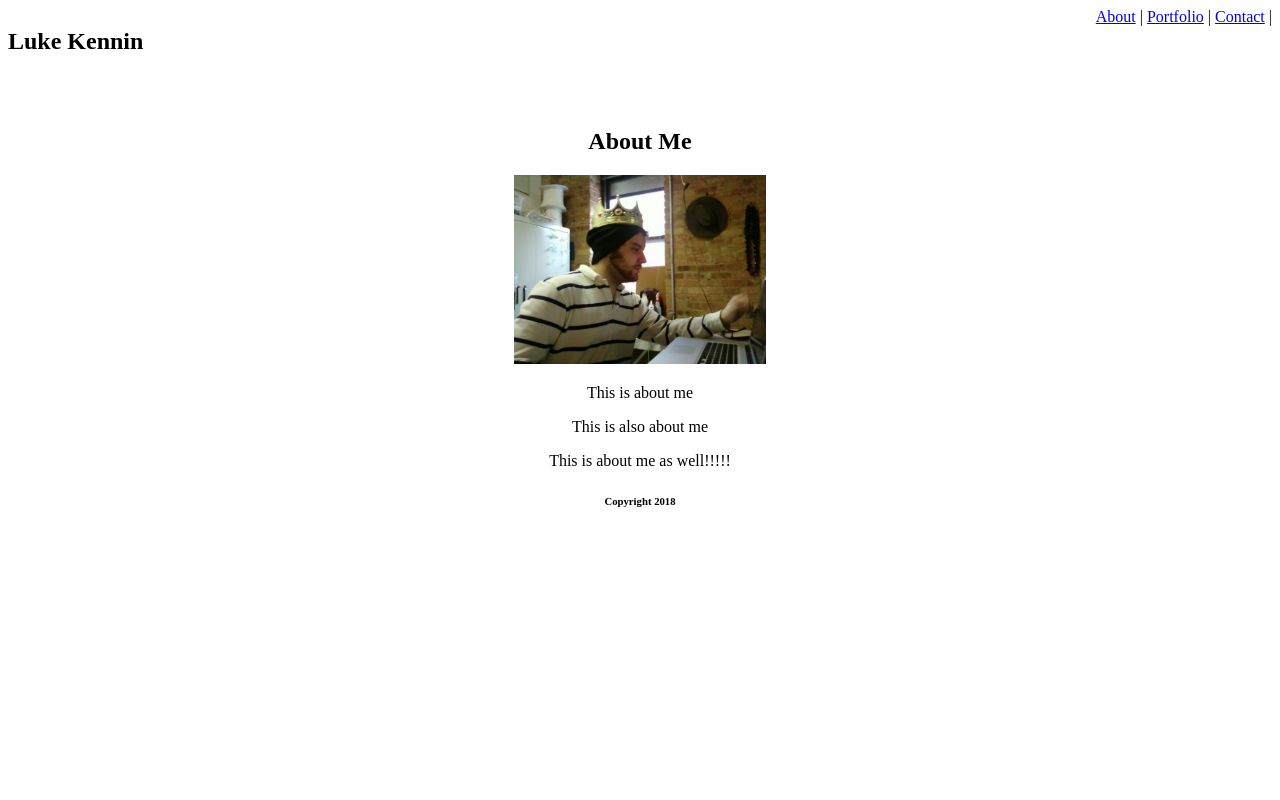
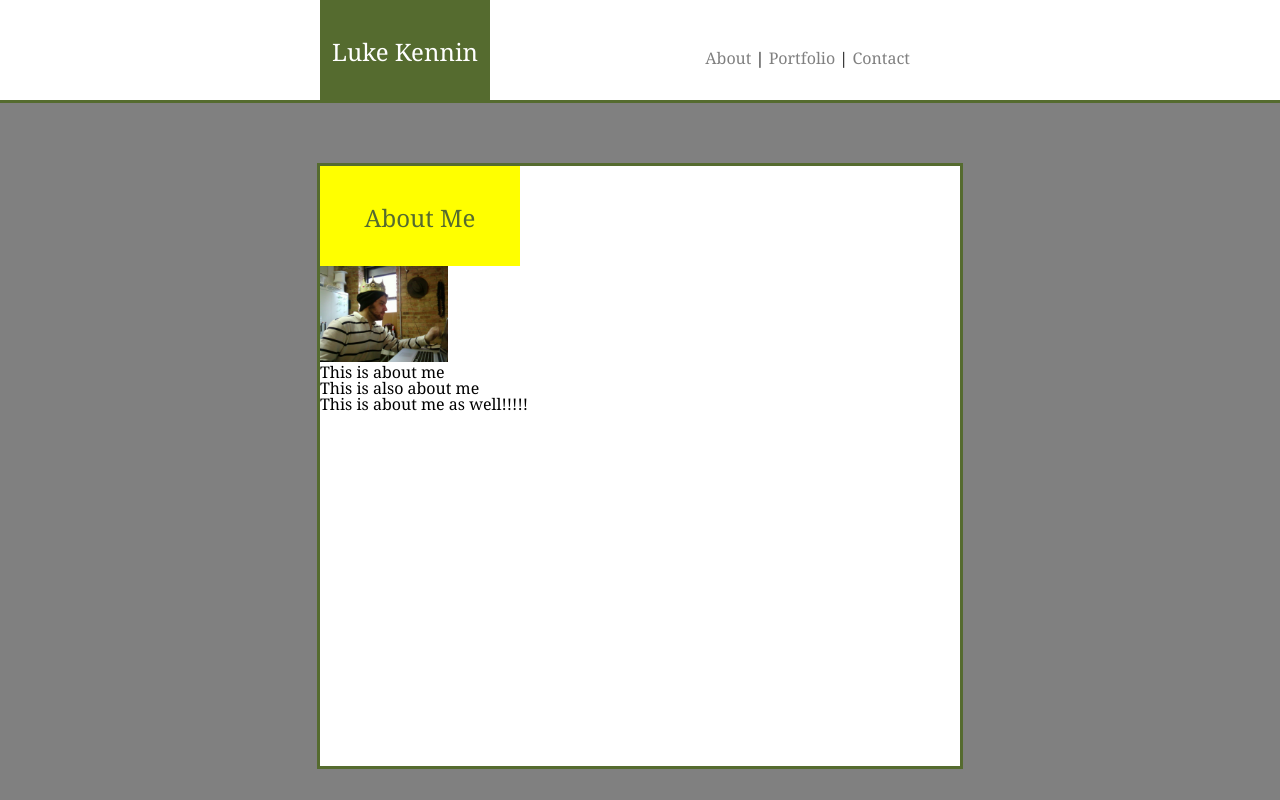
Before and after one commit to lukekennin/basic_portfolio, a plain HTML site: page index.html in a window 1280 px wide. Shown: the top 800 px of the page. Drawn offline with Linux system fonts and the light colour scheme.

Commit message:
website mockup

```diff
--- a/index.html
+++ b/index.html
@@ -5,7 +5,8 @@
     <meta http-equiv="X-UA-Compatible" content="IE=edge">
     <title>Page Title</title>
     <meta name="viewport" content="width=device-width, initial-scale=1">
-    <link rel="stylesheet" type="text/css" media="screen" href="style.css" />
+    <link rel="stylesheet" type="text/css" media="screen" href="reset.css"/>
+    <link rel="stylesheet" type="text/css" media="screen" href="style.css"/>
 </head>
 
 <body>
@@ -13,19 +14,20 @@
         <div id="top">
             <div id="bar">
                     <div id="name">
-                        <h2>Luke Kennin</h2>
+                        <h2 class="center">Luke Kennin</h2>
                     </div>
                     <div id="navbar">
-                        <a href="/index.html">About</a> |
-                        <a href="/portfolio.html">Portfolio</a> |
-                        <a href="/contact.html">Contact</a> |
+                        <a class="hover" href="/index.html">About</a> |
+                        <a class="hover" href="/portfolio.html">Portfolio</a> |
+                        <a class="hover" href="/contact.html">Contact</a>
                     </div>
             </div>
         </div>
+
         <div id="middle">
             <div id="aboutMe">
                 <div id="title">
-                    <h2>About Me</h2>
+                    <h2 class="center">About Me</h2>
                 </div>
                 <div id "content">
                     <div id=row1>
@@ -39,8 +41,9 @@
                 </div>
             </div>
         </div>
+
         <div id="bottom">
-            <div><h6>Copyright 2018</h6>
+            <h6 class="center">Copyright 2018</h6>
         </div>
     </div>
 </body>
--- /dev/null
+++ b/reset.css
@@ -0,0 +1,43 @@
+html, body, div, span, applet, object, iframe,
+h1, h2, h3, h4, h5, h6, p, blockquote, pre,
+a, abbr, acronym, address, big, cite, code,
+del, dfn, em, img, ins, kbd, q, s, samp,
+small, strike, strong, sub, sup, tt, var,
+b, u, i, center,
+dl, dt, dd, ol, ul, li,
+fieldset, form, label, legend,
+table, caption, tbody, tfoot, thead, tr, th, td,
+article, aside, canvas, details, embed,
+figure, figcaption, footer, header, hgroup,
+menu, nav, output, ruby, section, summary,
+time, mark, audio, video {
+	margin: 0;
+	padding: 0;
+	border: 0;
+	font-size: 100%;
+	font: inherit;
+	vertical-align: baseline;
+}
+/* HTML5 display-role reset for older browsers */
+article, aside, details, figcaption, figure,
+footer, header, hgroup, menu, nav, section {
+	display: block;
+}
+body {
+	line-height: 1;
+}
+ol, ul {
+	list-style: none;
+}
+blockquote, q {
+	quotes: none;
+}
+blockquote:before, blockquote:after,
+q:before, q:after {
+	content: '';
+	content: none;
+}
+table {
+	border-collapse: collapse;
+	border-spacing: 0;
+}
--- a/style.css
+++ b/style.css
@@ -1,29 +1,87 @@
 #bodypage {
-    margin:0px;
-    width:960;
-    text-align: center;
+    font-family: Georgia, 'Times New Roman', Times, serif;
+    margin: 0px;
+    padding: 0px;
 }
 
 #top {
     height:100px;
+    border-bottom: 3px solid darkolivegreen;
+    background-color: white;
+}
+
+.center {
+    padding: 40px 0;
+    text-align: center;
 }
 
 #bar {
+    height:100px;
+    width:960px;
+    margin: auto;
+    width: 50%;
+}
 
+#name {
+    height:100px;
+    width:170px;
+    font-size: 18pt;
+    margin: left;
+    background-color: darkolivegreen;
+    color: white;
+    text-align: center;
+    float: left;
+}
+
+a:link {
+    text-decoration: none!important;
+    color: gray;
+  }
+
+.hover:hover {
+    color:red;
 }
 
 #middle {
-    /* width:960px; */
-}
-
-#name {
-    display: inline-block;
-    position: relative;
-    float: left;
+    height:800px;
+    width:auto;
+    background-color: gray;
 }
 
 #navbar {
-    display: inline-block;
+    height:auto;
+    width: auto;
+    margin: right;
+    text-align: center;
+    text-decoration: none;
+    float: right;
+    padding: 50px;
+}
+
+#bottom {
+    height:100px;
+    width:auto;
     position: relative;
-    float: right;
+    bottom:0;
+    border-top: 3px solid darkolivegreen;
+    background-color:white;
 }
+
+#aboutMe {
+    height:600px;
+    width:960px;
+    position: relative;
+    border: 3px solid darkolivegreen;
+    top:60px;
+    margin: auto;
+    width: 50%;
+    background-color: white;
+}
+
+#title {
+    height:100px;
+    width:200px;
+    font-size:18pt;
+    color: darkolivegreen;
+    background-color: yellow;
+}
```
